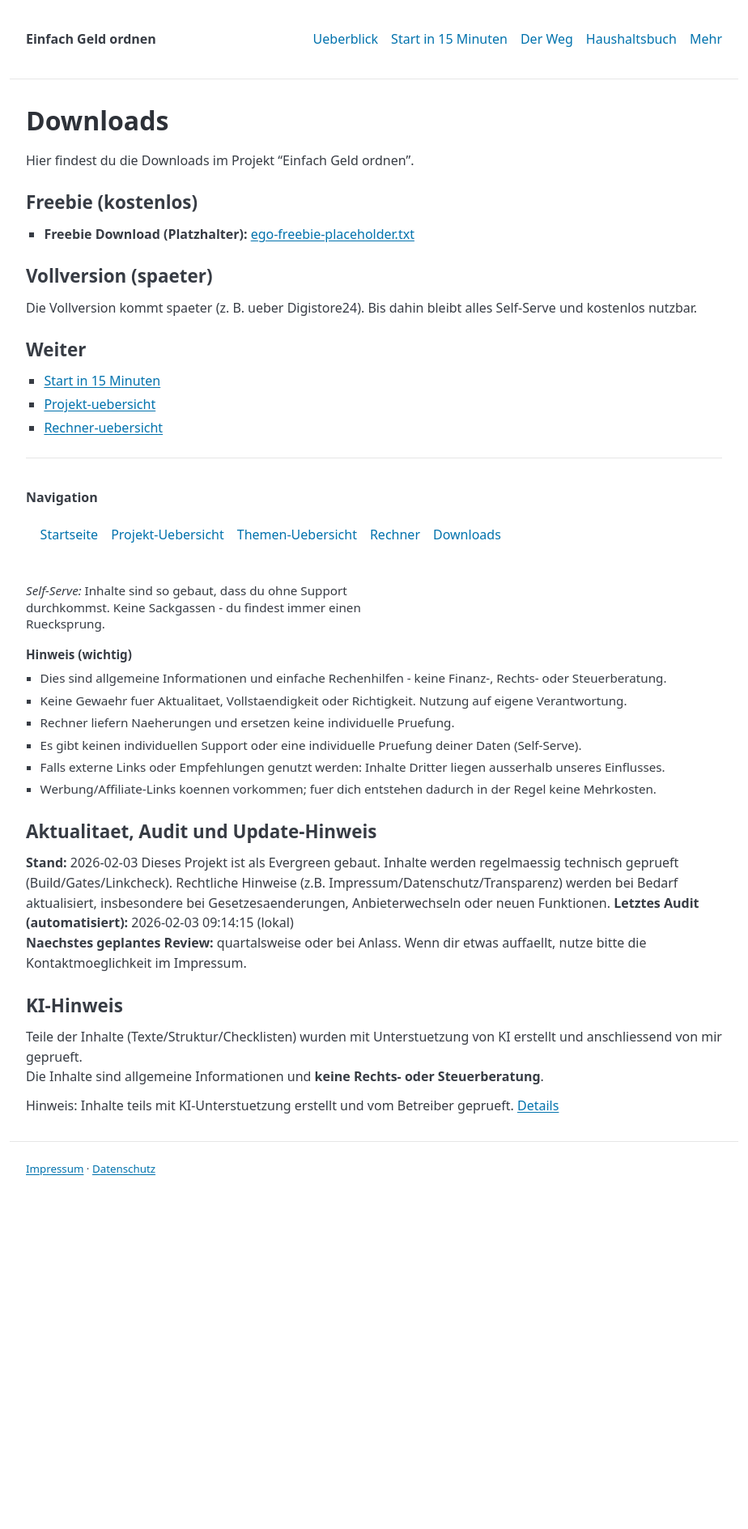
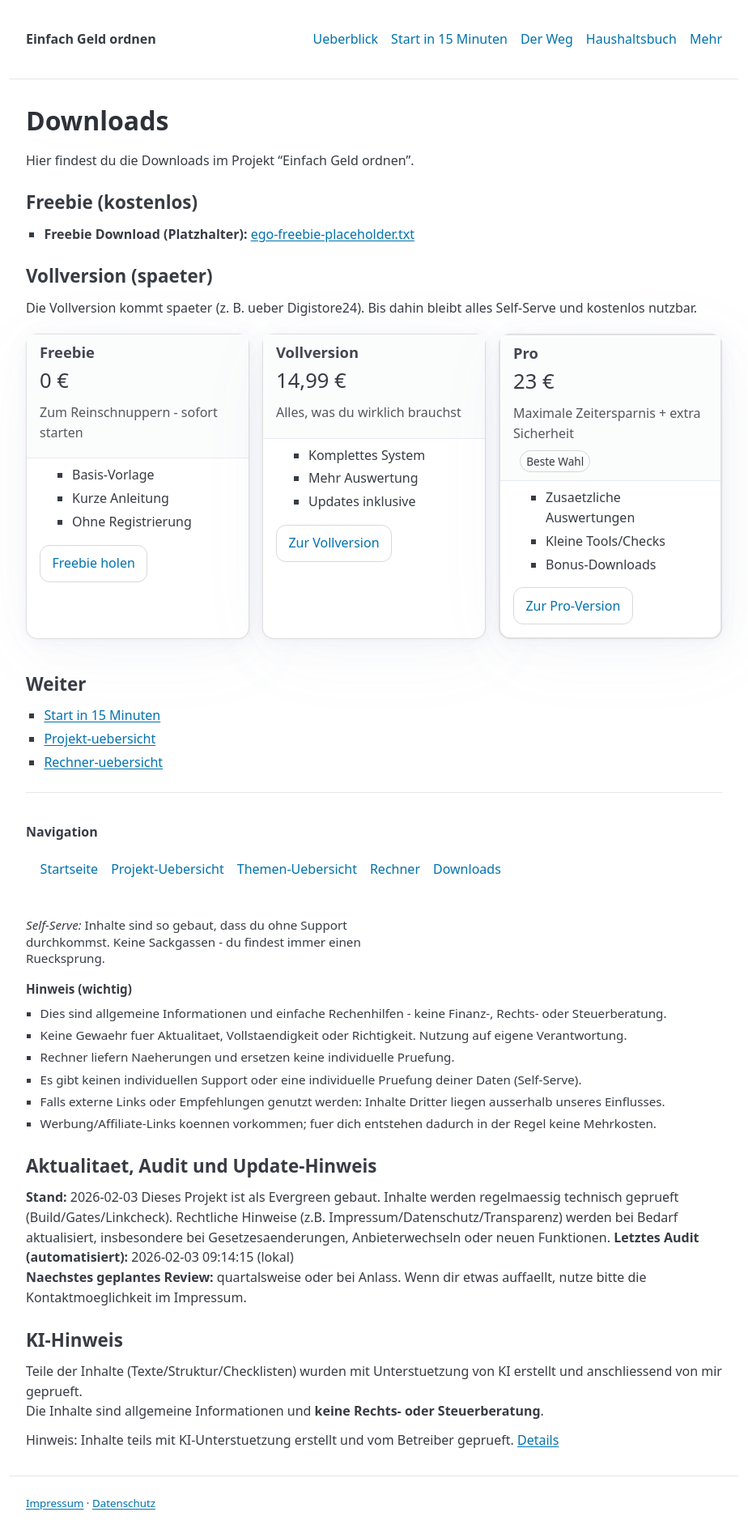
Before and after one commit to gluecklich-tools/einfach-geld-ordnen, a Jekyll site: the page built from seiten/downloads.md, in a window 1280 px wide. Shown: the whole page at 81% size, without its empty margins (178-1102 px from the left). Built offline with Jekyll 4.4.1, drawn with Linux system fonts in a browser that asks for light colours; before the commit the page ends 1475 px from its top, so only the background shows below that.

Commit message:
Klaus-Run: automated gates + push 2026-02-06 15:48

```diff
--- /dev/null
+++ b/_includes/pricing-table.html
@@ -0,0 +1,61 @@
+<!-- EGO_PRICING_TABLE_V1 -->
+<style>
+.ego-pricing{margin:1.25rem 0}
+.ego-pricing__grid{display:grid;gap:1rem;grid-template-columns:repeat(auto-fit,minmax(220px,1fr))}
+.ego-card{border:1px solid rgba(0,0,0,.12);border-radius:14px;padding:1rem;background:#fff}
+.ego-card--best{border-width:2px}
+.ego-card__head{margin-bottom:.5rem}
+.ego-card__name{margin:0 0 .25rem 0}
+.ego-card__price{font-size:1.6rem;margin:.25rem 0 .5rem 0}
+.ego-card__sub{margin:0 0 .5rem 0;opacity:.85}
+.ego-card__list{margin:.5rem 0 0 1.1rem}
+.ego-btn{display:inline-block;margin-top:.75rem;padding:.6rem .9rem;border-radius:12px;border:1px solid rgba(0,0,0,.15);text-decoration:none}
+.ego-badge{display:inline-block;margin-left:.5rem;padding:.12rem .45rem;border-radius:999px;border:1px solid rgba(0,0,0,.15);font-size:.85rem}
+</style>
+
+<section class="ego-pricing" aria-label="Preise und Versionen">
+  <div class="ego-pricing__grid">
+    <article class="ego-card">
+      <header class="ego-card__head">
+        <h3 class="ego-card__name">Freebie</h3>
+        <p class="ego-card__price">0 &euro;</p>
+        <p class="ego-card__sub">Zum Reinschnuppern - sofort starten</p>
+      </header>
+      <ul class="ego-card__list">
+        <li>Basis-Vorlage</li>
+        <li>Kurze Anleitung</li>
+        <li>Ohne Registrierung</li>
+      </ul>
+      <a class="ego-btn" href="{{ site.baseurl }}/seiten/freebie.html">Freebie holen</a>
+    </article>
+
+    <article class="ego-card">
+      <header class="ego-card__head">
+        <h3 class="ego-card__name">Vollversion</h3>
+        <p class="ego-card__price">14,99 &euro;</p>
+        <p class="ego-card__sub">Alles, was du wirklich brauchst</p>
+      </header>
+      <ul class="ego-card__list">
+        <li>Komplettes System</li>
+        <li>Mehr Auswertung</li>
+        <li>Updates inklusive</li>
+      </ul>
+      <a class="ego-btn" href="#kaufen-vollversion">Zur Vollversion</a>
+    </article>
+
+    <article class="ego-card ego-card--best">
+      <header class="ego-card__head">
+        <h3 class="ego-card__name">Pro</h3>
+        <p class="ego-card__price">23 &euro;</p>
+        <p class="ego-card__sub">Maximale Zeitersparnis + extra Sicherheit</p>
+        <span class="ego-badge">Beste Wahl</span>
+      </header>
+      <ul class="ego-card__list">
+        <li>Zusaetzliche Auswertungen</li>
+        <li>Kleine Tools/Checks</li>
+        <li>Bonus-Downloads</li>
+      </ul>
+      <a class="ego-btn" href="#kaufen-pro">Zur Pro-Version</a>
+    </article>
+  </div>
+</section>
--- a/seiten/downloads.md
+++ b/seiten/downloads.md
@@ -22,6 +22,8 @@ Hier findest du die Downloads im Projekt "Einfach Geld ordnen".
 ## Vollversion (spaeter)
 
 Die Vollversion kommt spaeter (z. B. ueber Digistore24). Bis dahin bleibt alles Self-Serve und kostenlos nutzbar.
+{% include pricing-table.html %}
+
 ## Weiter
 
 - [Start in 15 Minuten]({{ site.baseurl }}/seiten/start_in_15_minuten.html)
```
